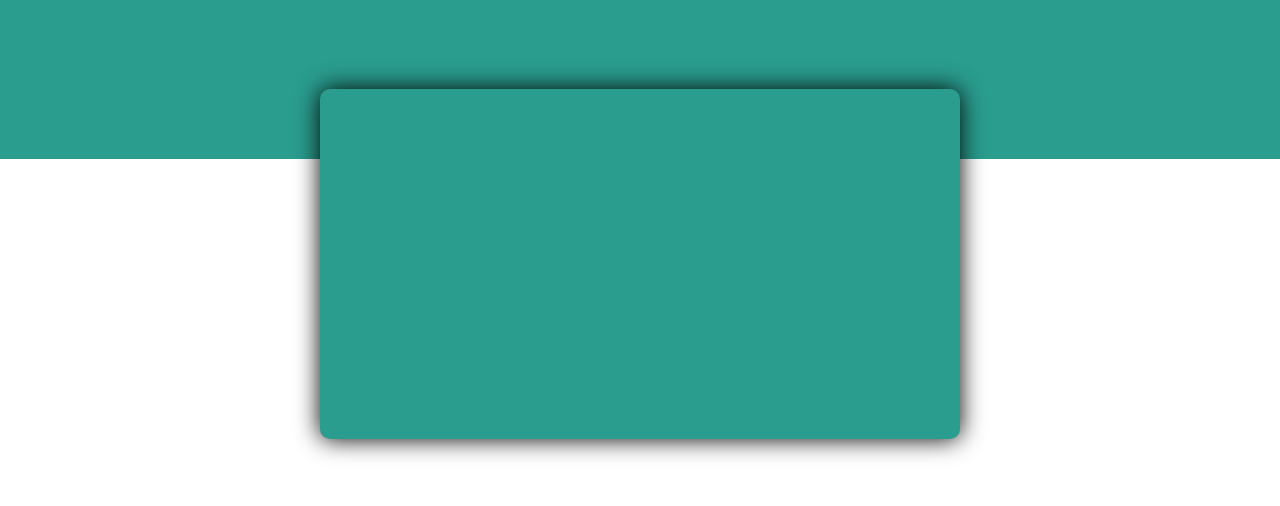
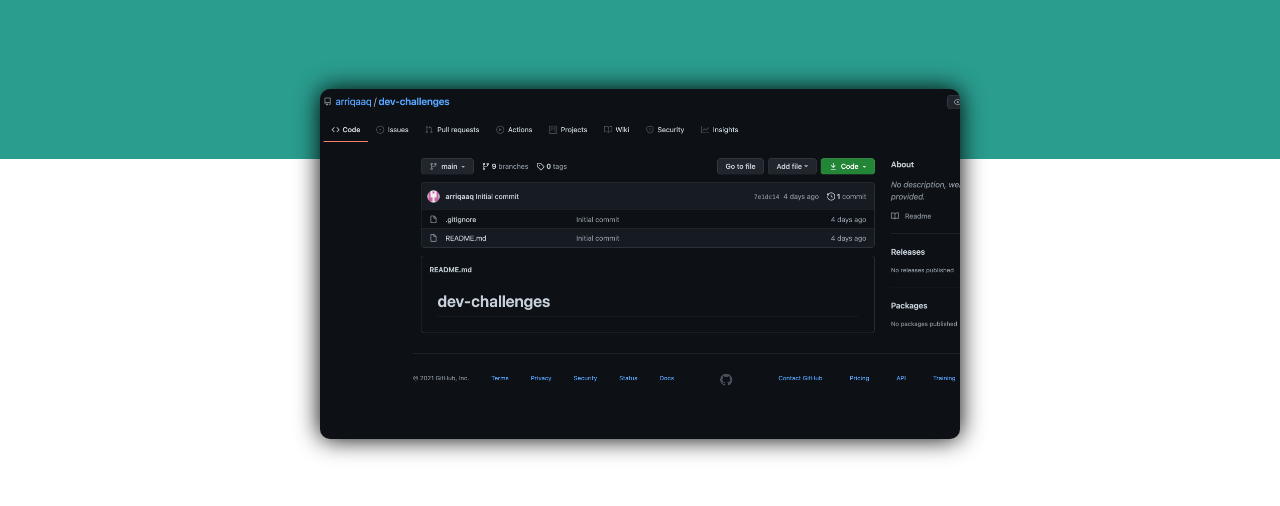
Before and after one commit to manandarial/git, a plain HTML site: page index.html in a window 1280 px wide. Shown: the part 757-1263 px from the top of the page. Drawn offline with Linux system fonts and the light colour scheme.

Commit message:
Update styles.css

```diff
--- a/styles.css
+++ b/styles.css
@@ -61,7 +61,7 @@ div a:hover {
 }
 
 .img2 {
-    background-image: url('./git/s2.png');
+    background-image: url('../git/s2.png');
 }
 
 .img3 {
```
